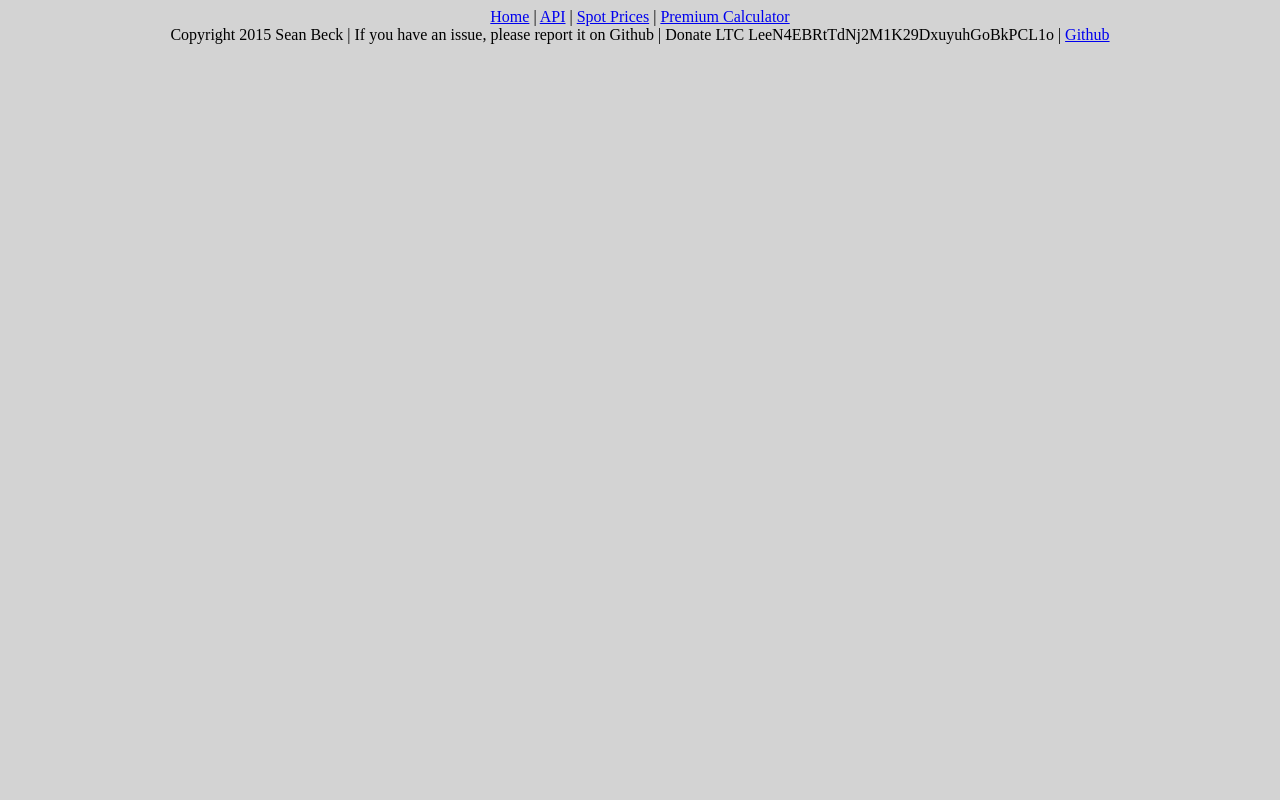
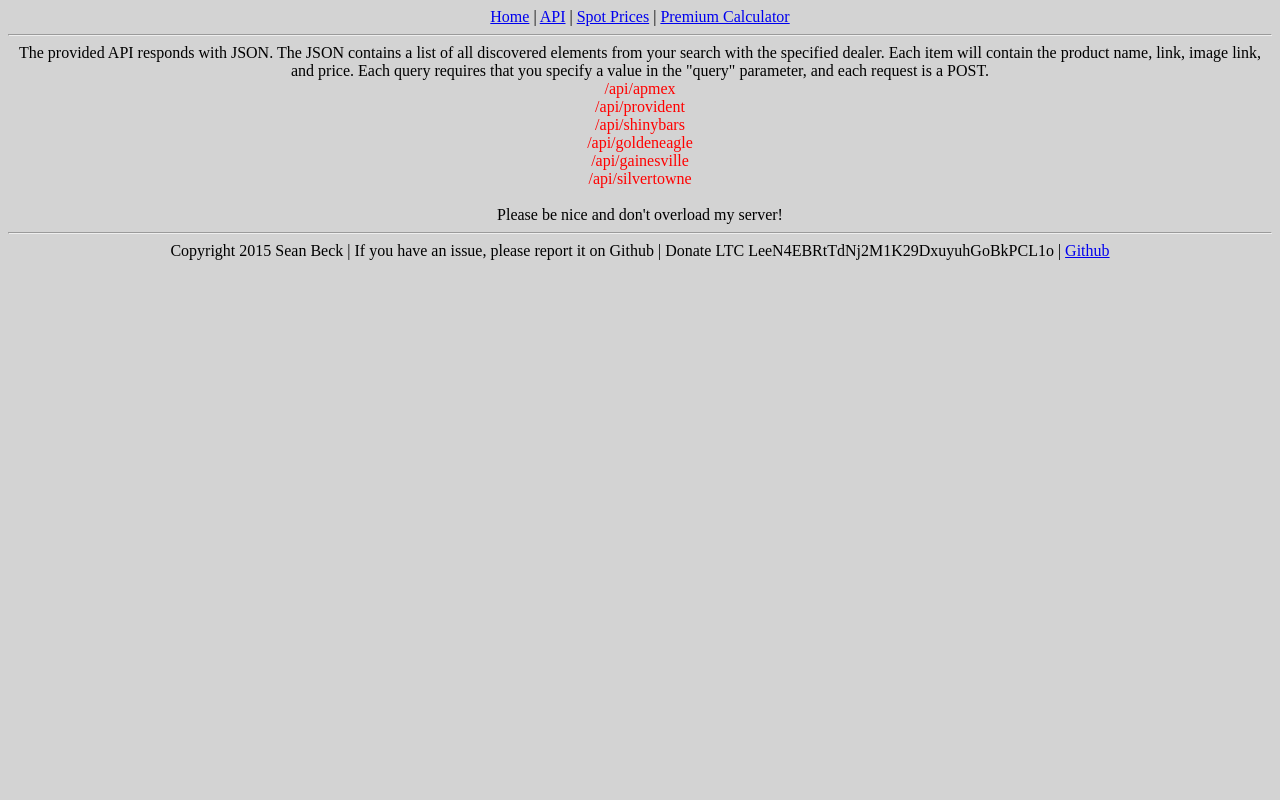
Before and after one commit to enterstudio/metal_search, a Flask app: page /api in a window 1280 px wide. Run offline with Flask 2, Linux system fonts and the light colour scheme.

Commit message:
final touches to front end pages

```diff
--- a/templates/api.html
+++ b/templates/api.html
@@ -1,3 +1,16 @@
 {% extends "base.html" %}
 {% block content %}
+The provided API responds with JSON. The JSON contains a list of all discovered elements from your search with the
+specified dealer. Each item will contain the product name, link, image link, and price. Each query requires that
+you specify a value in the "query" parameter, and each request is a POST.
+<br>
+<span style="color:red">/api/apmex</span><br>
+<span style="color:red">/api/provident</span><br>
+<span style="color:red">/api/shinybars</span><br>
+<span style="color:red">/api/goldeneagle</span><br>
+<span style="color:red">/api/gainesville</span><br>
+<span style="color:red">/api/silvertowne</span>
+<br><br>
+Please be nice and don't overload my server!
+<br>
 {% endblock %}
--- a/templates/base.html
+++ b/templates/base.html
@@ -6,9 +6,11 @@
     <a href="{{ url_for('index') }}">Home</a> | <a href="{{ url_for('api_page') }}">API</a> |
     <a href="http://spot.seanmckaybeck.com">Spot Prices</a> | <a href="http://premium.seanmckaybeck.com">Premium Calculator</a>
   </head>
+  <hr>
   <body>
     {% block content %}{% endblock %}
   </body>
+  <hr>
   <footer>
     Copyright 2015 Sean Beck |
     If you have an issue, please report it on Github |
--- a/templates/index.html
+++ b/templates/index.html
@@ -1,6 +1,5 @@
 {% extends "base.html" %}
 {% block content %}
-<br><br>
 <form class="search-form" onsubmit="return search();">
   Search Query <input type="text" name="query"><br>
   <input type="checkbox" name="apmex" class="dealer">Apmex
```
